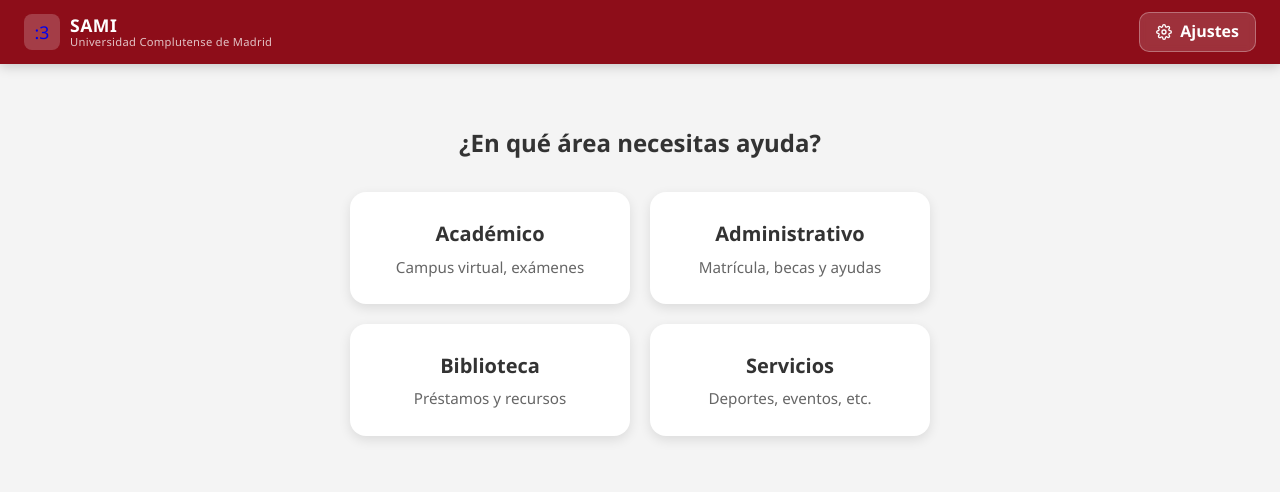
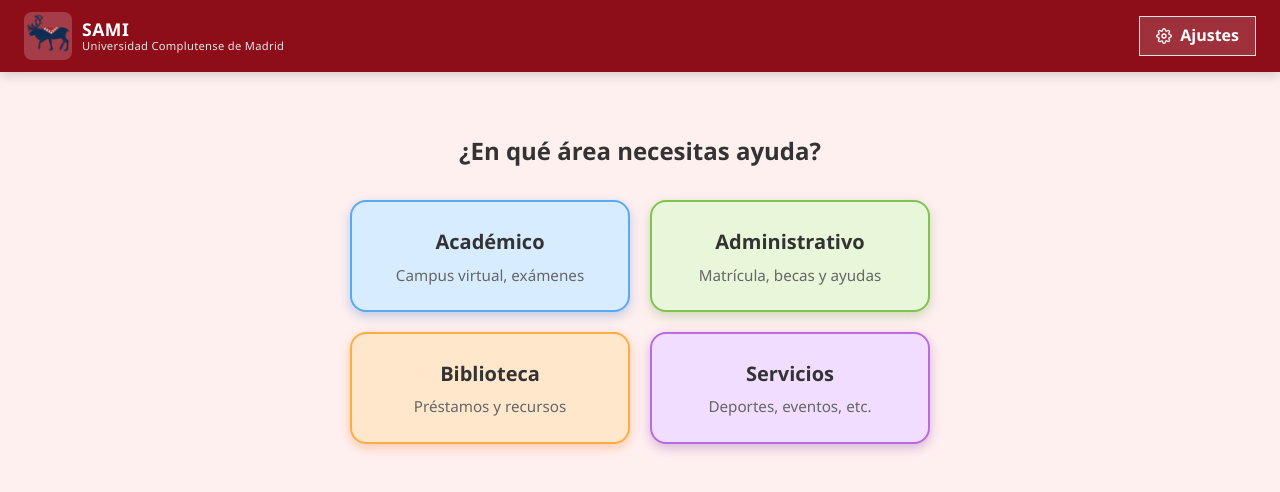
Before and after one commit to NILGroup/TFG-SAMI-25-26, a React (Vite) app in the folder Frontend/sami-pwa/: page / in a window 1280 px wide. Shown: the top 492 px of the page. Built offline with nearby package versions, Linux system fonts and the light colour scheme.

Commit message:
Arreglo temas + logo

```diff
--- a/Frontend/sami-pwa/src/features/categories/CategorySelection.css
+++ b/Frontend/sami-pwa/src/features/categories/CategorySelection.css
@@ -12,7 +12,6 @@
     color: var(--text-primary);
     font-weight: 700;
     margin-bottom: 40px;
-    margin-bottom: 40px;
     font-size: 1.5em;
     text-align: center;
 }
@@ -25,74 +24,94 @@
     justify-content: center;
 }
 
+/* BASE CARD */
 .category-card {
     display: flex;
     align-items: center;
     justify-content: center;
+
     padding: 1.5em;
-    border: 2px solid transparent;
-    border-radius: 16px;
-    background-color: var(--bg-secondary);
-    box-shadow: 0 4px 12px var(--shadow);
-    cursor: pointer;
-    transition: all 0.3s ease;
-    text-align: center;
     width: 100%;
-    color: var(--text-primary);
     min-height: 5em;
     box-sizing: border-box;
-}
 
-.category-card--azul {
-    background-color: var(--card-1-bg);
-    border-color: var(--card-1-border);
-}
+    border-radius: 16px;
+    border-width: 2px;
+    border-style: solid;
 
-.category-card--azul:hover,
-.category-card--azul:focus {
-    border-color: var(--card-1-hover);
-    box-shadow: 0 8px 20px var(--card-1-shadow);
-}
+    cursor: pointer;
+    text-align: center;
 
-.category-card--verde {
-    background-color: var(--card-2-bg);
-    border-color: var(--card-2-border);
-}
+    transition:
+        transform 0.3s ease,
+        border-color 0.3s ease,
+        box-shadow 0.3s ease,
+        background-color 0.3s ease;
 
-.category-card--verde:hover,
-.category-card--verde:focus {
-    border-color: var(--card-2-hover);
-    box-shadow: 0 8px 20px var(--card-2-shadow);
-}
-
-.category-card--naranja {
-    background-color: var(--card-3-bg);
-    border-color: var(--card-3-border);
-}
-
-.category-card--naranja:hover,
-.category-card--naranja:focus {
-    border-color: var(--card-3-hover);
-    box-shadow: 0 8px 20px var(--card-3-shadow);
-}
-
-.category-card--morado {
-    background-color: var(--card-4-bg);
-    border-color: var(--card-4-border);
-}
-
-.category-card--morado:hover,
-.category-card--morado:focus {
-    border-color: var(--card-4-hover);
-    box-shadow: 0 8px 20px var(--card-4-shadow);
+    appearance: none;
+    -webkit-appearance: none;
 }
 
 .category-card:hover,
 .category-card:focus {
     transform: translateY(-5px);
-    border-color: var(--accent);
-    box-shadow: 0 8px 20px var(--shadow);
     outline: none;
+}
+
+.category-card:active {
+    transform: translateY(-2px);
+}
+
+/* CARD 1 */
+.category-card--1 {
+    background-color: var(--card-1-bg);
+    border-color: var(--card-1-border);
+    box-shadow: 0 4px 12px var(--card-1-shadow);
+}
+
+.category-card--1:hover,
+.category-card--1:focus {
+    border-color: var(--card-1-hover);
+    box-shadow: 0 8px 20px var(--card-1-shadow);
+}
+
+/* CARD 2 */
+.category-card--2 {
+    background-color: var(--card-2-bg);
+    border-color: var(--card-2-border);
+    box-shadow: 0 4px 12px var(--card-2-shadow);
+}
+
+.category-card--2:hover,
+.category-card--2:focus {
+    border-color: var(--card-2-hover);
+    box-shadow: 0 8px 20px var(--card-2-shadow);
+}
+
+/* CARD 3 */
+.category-card--3 {
+    background-color: var(--card-3-bg);
+    border-color: var(--card-3-border);
+    box-shadow: 0 4px 12px var(--card-3-shadow);
+}
+
+.category-card--3:hover,
+.category-card--3:focus {
+    border-color: var(--card-3-hover);
+    box-shadow: 0 8px 20px var(--card-3-shadow);
+}
+
+/* CARD 4 */
+.category-card--4 {
+    background-color: var(--card-4-bg);
+    border-color: var(--card-4-border);
+    box-shadow: 0 4px 12px var(--card-4-shadow);
+}
+
+.category-card--4:hover,
+.category-card--4:focus {
+    border-color: var(--card-4-hover);
+    box-shadow: 0 8px 20px var(--card-4-shadow);
 }
 
 .category-info {
--- a/Frontend/sami-pwa/src/features/categories/CategorySelection.jsx
+++ b/Frontend/sami-pwa/src/features/categories/CategorySelection.jsx
@@ -7,25 +7,26 @@ const categories = [
         id: 'academico',
         name: 'Académico',
         desc: 'Campus virtual, exámenes',
+        className: 'category-card--1'
 
     },
     {
         id: 'administrativo',
         name: 'Administrativo',
         desc: 'Matrícula, becas y ayudas',
-
+        className: 'category-card--2'
     },
     {
         id: 'biblioteca',
         name: 'Biblioteca',
         desc: 'Préstamos y recursos',
-
+        className: 'category-card--3'
     },
     {
         id: 'servicios',
         name: 'Servicios',
         desc: 'Deportes, eventos, etc.',
-
+        className: 'category-card--4'
     }
 ];
 
@@ -43,7 +44,7 @@ export const CategorySelection = () => {
                 {categories.map((cat) => (
                     <button
                         key={cat.id}
-                        className="category-card"
+                        className={`category-card ${cat.className}`}
                         onClick={() => navigate(`/query/${cat.id}`)}
                         aria-label={`Seleccionar categoría ${cat.name}`}
                     >
--- a/Frontend/sami-pwa/src/index.css
+++ b/Frontend/sami-pwa/src/index.css
@@ -1,31 +1,36 @@
 :root,
 [data-theme="rojo"] {
-    --bg-primary: #f4f4f4;
+    --bg-primary: #fff0f0;
     --bg-secondary: #ffffff;
     --text-primary: #333333;
     --text-secondary: #666666;
+    --text-header: #ffffff;
+    --text-header-secondary: #e4e4e4;
     --accent: #8D0D19;
-    --border: #eeeeee;
+    --border: #e4c1c1;
     --shadow: rgba(0, 0, 0, 0.1);
-    --btn-bg: #f0f0f0;
-    --size-selector-bg: #f4f4f4;
+    --btn-bg: #fff6f6;
+    --size-selector-bg: #feeeee;
 
-    --card-1-bg: #E3F2FD;
-    --card-1-border: #90CAF9;
-    --card-1-hover: #1976D2;
-    --card-1-shadow: rgba(25, 118, 210, 0.2);
-    --card-2-bg: #F1F8E9;
-    --card-2-border: #AED581;
-    --card-2-hover: #689F38;
-    --card-2-shadow: rgba(104, 159, 56, 0.2);
-    --card-3-bg: #FFF3E0;
-    --card-3-border: #FFCC80;
-    --card-3-hover: #F57C00;
-    --card-3-shadow: rgba(245, 124, 0, 0.2);
-    --card-4-bg: #F3E5F5;
-    --card-4-border: #CE93D8;
-    --card-4-hover: #7B1FA2;
-    --card-4-shadow: rgba(123, 31, 162, 0.2);
+    --card-1-bg: #d7ecff;
+    --card-1-border: #5aa9f5;
+    --card-1-hover: #1565C0;
+    --card-1-shadow: rgba(21, 101, 192, 0.28);
+
+    --card-2-bg: #e8f7d9;
+    --card-2-border: #7fc44f;
+    --card-2-hover: #558B2F;
+    --card-2-shadow: rgba(85, 139, 47, 0.28);
+
+    --card-3-bg: #ffe7cc;
+    --card-3-border: #ffad42;
+    --card-3-hover: #EF6C00;
+    --card-3-shadow: rgba(239, 108, 0, 0.28);
+
+    --card-4-bg: #f0ddff;
+    --card-4-border: #b96be0;
+    --card-4-hover: #6A1B9A;
+    --card-4-shadow: rgba(106, 27, 154, 0.28);
 }
 
 [data-theme="azul"] {
@@ -33,28 +38,33 @@
     --bg-secondary: #ffffff;
     --text-primary: #1a2a4a;
     --text-secondary: #4a6080;
+    --text-header: #ffffff;
+    --text-header-secondary: #e4e4e4;
     --accent: #1565C0;
     --border: #c5d8f0;
     --shadow: rgba(21, 101, 192, 0.1);
     --btn-bg: #e3edf7;
     --size-selector-bg: #e3edf7;
 
-    --card-1-bg: #E8F5E9;
-    --card-1-border: #A5D6A7;
+    --card-1-bg: #dff5e3;
+    --card-1-border: #66bb6a;
     --card-1-hover: #2E7D32;
-    --card-1-shadow: rgba(46, 125, 50, 0.2);
-    --card-2-bg: #FFF3E0;
-    --card-2-border: #FFCC80;
+    --card-1-shadow: rgba(46, 125, 50, 0.28);
+
+    --card-2-bg: #ffe6cc;
+    --card-2-border: #ff9f43;
     --card-2-hover: #E65100;
-    --card-2-shadow: rgba(230, 81, 0, 0.2);
-    --card-3-bg: #F3E5F5;
-    --card-3-border: #CE93D8;
+    --card-2-shadow: rgba(230, 81, 0, 0.28);
+
+    --card-3-bg: #efdfff;
+    --card-3-border: #ba68c8;
     --card-3-hover: #6A1B9A;
-    --card-3-shadow: rgba(106, 27, 154, 0.2);
-    --card-4-bg: #E0F7FA;
-    --card-4-border: #80DEEA;
-    --card-4-hover: #00838F;
-    --card-4-shadow: rgba(0, 131, 143, 0.2);
+    --card-3-shadow: rgba(106, 27, 154, 0.28);
+
+    --card-4-bg: #ffdce8;
+    --card-4-border: #f06292;
+    --card-4-hover: #AD1457;
+    --card-4-shadow: rgba(173, 20, 87, 0.28);
 }
 
 [data-theme="verde"] {
@@ -62,28 +72,33 @@
     --bg-secondary: #ffffff;
     --text-primary: #1b3a2a;
     --text-secondary: #4a7060;
+    --text-header: #ffffff;
+    --text-header-secondary: #e4e4e4;
     --accent: #2E7D32;
     --border: #c3e0c7;
     --shadow: rgba(46, 125, 50, 0.1);
     --btn-bg: #e0f0e3;
     --size-selector-bg: #e0f0e3;
 
-    --card-1-bg: #E3F2FD;
-    --card-1-border: #90CAF9;
+    --card-1-bg: #dcefff;
+    --card-1-border: #64b5f6;
     --card-1-hover: #1565C0;
-    --card-1-shadow: rgba(21, 101, 192, 0.2);
-    --card-2-bg: #FFF3E0;
-    --card-2-border: #FFCC80;
-    --card-2-hover: #E65100;
-    --card-2-shadow: rgba(230, 81, 0, 0.2);
-    --card-3-bg: #FCE4EC;
-    --card-3-border: #F48FB1;
-    --card-3-hover: #AD1457;
-    --card-3-shadow: rgba(173, 20, 87, 0.2);
-    --card-4-bg: #F3E5F5;
-    --card-4-border: #CE93D8;
+    --card-1-shadow: rgba(21, 101, 192, 0.28);
+
+    --card-2-bg: #ffdce8;
+    --card-2-border: #f06292;
+    --card-2-hover: #AD1457;
+    --card-2-shadow: rgba(173, 20, 87, 0.28);
+
+    --card-3-bg: #ffe7cc;
+    --card-3-border: #ffb74d;
+    --card-3-hover: #E65100;
+    --card-3-shadow: rgba(230, 81, 0, 0.28);
+
+    --card-4-bg: #f1ddff;
+    --card-4-border: #ba68c8;
     --card-4-hover: #6A1B9A;
-    --card-4-shadow: rgba(106, 27, 154, 0.2);
+    --card-4-shadow: rgba(106, 27, 154, 0.28);
 }
 
 [data-theme="morado"] {
@@ -91,28 +106,33 @@
     --bg-secondary: #ffffff;
     --text-primary: #2a1a4a;
     --text-secondary: #604a80;
+    --text-header: #ffffff;
+    --text-header-secondary: #e4e4e4;
     --accent: #6A1B9A;
     --border: #d8c5f0;
     --shadow: rgba(106, 27, 154, 0.1);
     --btn-bg: #ede3f7;
     --size-selector-bg: #ede3f7;
 
-    --card-1-bg: #E3F2FD;
-    --card-1-border: #90CAF9;
+    --card-1-bg: #dcefff;
+    --card-1-border: #64b5f6;
     --card-1-hover: #1565C0;
-    --card-1-shadow: rgba(21, 101, 192, 0.2);
-    --card-2-bg: #E8F5E9;
-    --card-2-border: #A5D6A7;
+    --card-1-shadow: rgba(21, 101, 192, 0.28);
+
+    --card-2-bg: #dff5e3;
+    --card-2-border: #66bb6a;
     --card-2-hover: #2E7D32;
-    --card-2-shadow: rgba(46, 125, 50, 0.2);
-    --card-3-bg: #FFF3E0;
-    --card-3-border: #FFCC80;
+    --card-2-shadow: rgba(46, 125, 50, 0.28);
+
+    --card-3-bg: #ffe7cc;
+    --card-3-border: #ffb74d;
     --card-3-hover: #E65100;
-    --card-3-shadow: rgba(230, 81, 0, 0.2);
-    --card-4-bg: #E0F7FA;
-    --card-4-border: #80DEEA;
-    --card-4-hover: #00838F;
-    --card-4-shadow: rgba(0, 131, 143, 0.2);
+    --card-3-shadow: rgba(230, 81, 0, 0.28);
+
+    --card-4-bg: #ffdce8;
+    --card-4-border: #f06292;
+    --card-4-hover: #AD1457;
+    --card-4-shadow: rgba(173, 20, 87, 0.28);
 }
 
 [data-theme="high-contrast"] {
@@ -120,6 +140,8 @@
     --bg-secondary: #1a1a1a;
     --text-primary: #ffffff;
     --text-secondary: #cccccc;
+    --text-header: #000000;
+    --text-header-secondary: #363636;
     --accent: #ffff00;
     --border: #ffffff;
     --shadow: rgba(255, 255, 255, 0.1);
--- a/Frontend/sami-pwa/src/shared/Header.css
+++ b/Frontend/sami-pwa/src/shared/Header.css
@@ -42,8 +42,8 @@
 }
 
 .header-logo-icon {
-    width: 36px;
-    height: 36px;
+    width: 48px;
+    height: 48px;
     background: rgba(255, 255, 255, 0.2);
     border-radius: 8px;
     display: flex;
@@ -59,14 +59,14 @@
 }
 
 .header-logo-title {
-    color: white;
+    color: var(--text-header);
     font-weight: 800;
     font-size: 1.1em;
     letter-spacing: 0.5px;
 }
 
 .header-logo-subtitle {
-    color: rgba(255, 255, 255, 0.75);
+    color: var(--text-header-secondary);
     font-size: 0.7em;
     font-weight: 400;
     letter-spacing: 0.3px;
@@ -74,9 +74,8 @@
 
 .settings-button {
     background: rgba(255, 255, 255, 0.15);
-    color: white;
-    border: 1px solid rgba(255, 255, 255, 0.3);
-    border-radius: 10px;
+    color: var(--text-header);
+    border: 1px solid var(--text-header-secondary);
     height: 40px;
     padding: 0 16px;
     cursor: pointer;
--- a/Frontend/sami-pwa/src/shared/Header.jsx
+++ b/Frontend/sami-pwa/src/shared/Header.jsx
@@ -1,6 +1,7 @@
 import { Link, useNavigate, useLocation } from 'react-router-dom';
 import { useAccessibilityStore } from '../store/useAccessibilityStore';
 import './Header.css';
+import logo from '../assets/Sami.png';
 
 export const Header = () => {
     const { togglePanel, fontSize } = useAccessibilityStore();
@@ -20,7 +21,7 @@ export const Header = () => {
                     </button>
                 )}
                 <Link to="/" className="header-logo">
-                    <div className="header-logo-icon">:3</div>
+                    <img src={logo} alt="Logo SAMI" className="header-logo-icon" />
                     <div className="header-logo-text">
                         <span className="header-logo-title">SAMI</span>
                         <span className="header-logo-subtitle">Universidad Complutense de Madrid</span>
--- a/Frontend/sami-pwa/src/store/useAccessibilityStore.js
+++ b/Frontend/sami-pwa/src/store/useAccessibilityStore.js
@@ -8,5 +8,8 @@ export const useAccessibilityStore = create((set) => ({
     setFontSize: (size) => set({ fontSize: size }),
     toggleContrast: () => set((state) => ({ highContrast: !state.highContrast })),
     togglePanel: () => set((state) => ({ isPanelOpen: !state.isPanelOpen })),
-    setTema: (tema) => set({ tema }),
+    setTema: (tema) => {
+        document.documentElement.setAttribute('data-theme', tema);
+        set({ tema });
+    },
 }));
```
Also changed, not shown: Frontend/sami-pwa/src/assets/Sami.png (added).
